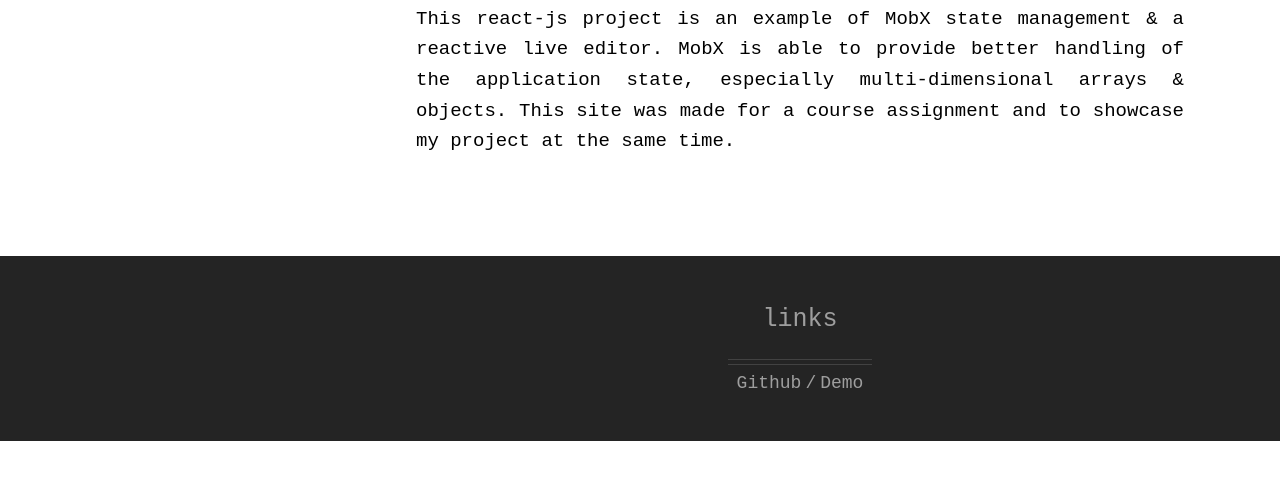
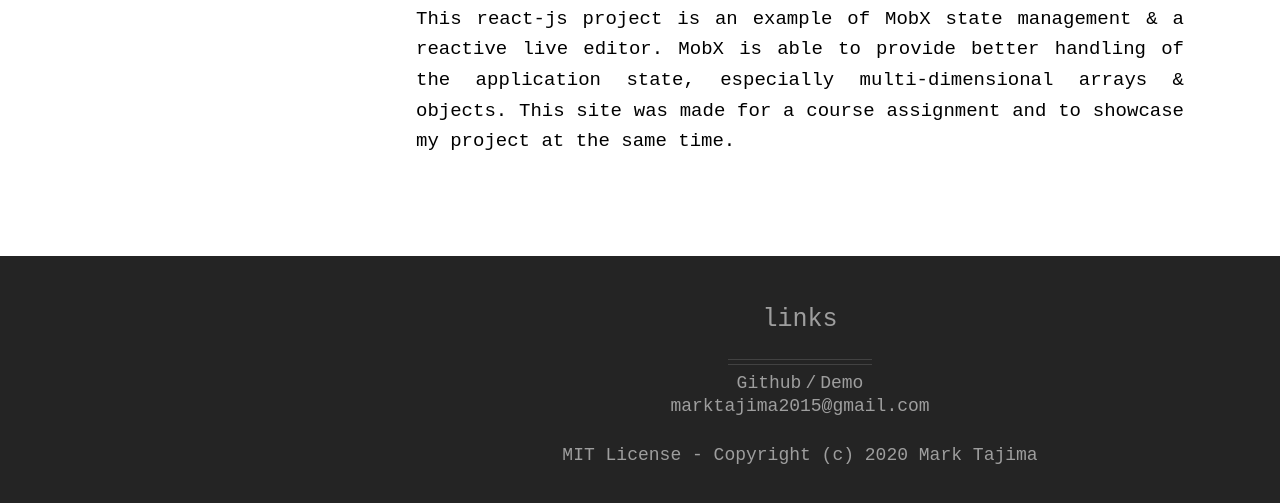
Before and after one commit to CandidDisk/CandidDisk.github.io, a plain HTML site: page index.html in a window 1280 px wide. Shown: the part 1020-1523 px from the top of the page. Before the commit the page ends 1461 px from the top, so only its background shows below. Drawn offline with Linux system fonts and the light colour scheme.

```diff
--- a/index.html
+++ b/index.html
@@ -60,6 +60,15 @@
 						</a>
 
 					</div>
+
+					<div class="centerElement" style="text-align: center; padding-top: 3px;">
+						<p class="title4" style="display: inline;">marktajima2015@gmail.com</p>
+					</div>
+
+					<div class="centerElement" style="text-align: center; padding-top: 3%;">
+						<p class="title4" style="display: inline;">MIT License - Copyright (c) 2020 Mark Tajima</p>
+
+					</div>
 				</div>
 			</div>
 		</footer>
```
Also changed, not shown: about.html (+10 -1 lines), install.html (+9 -0 lines).
